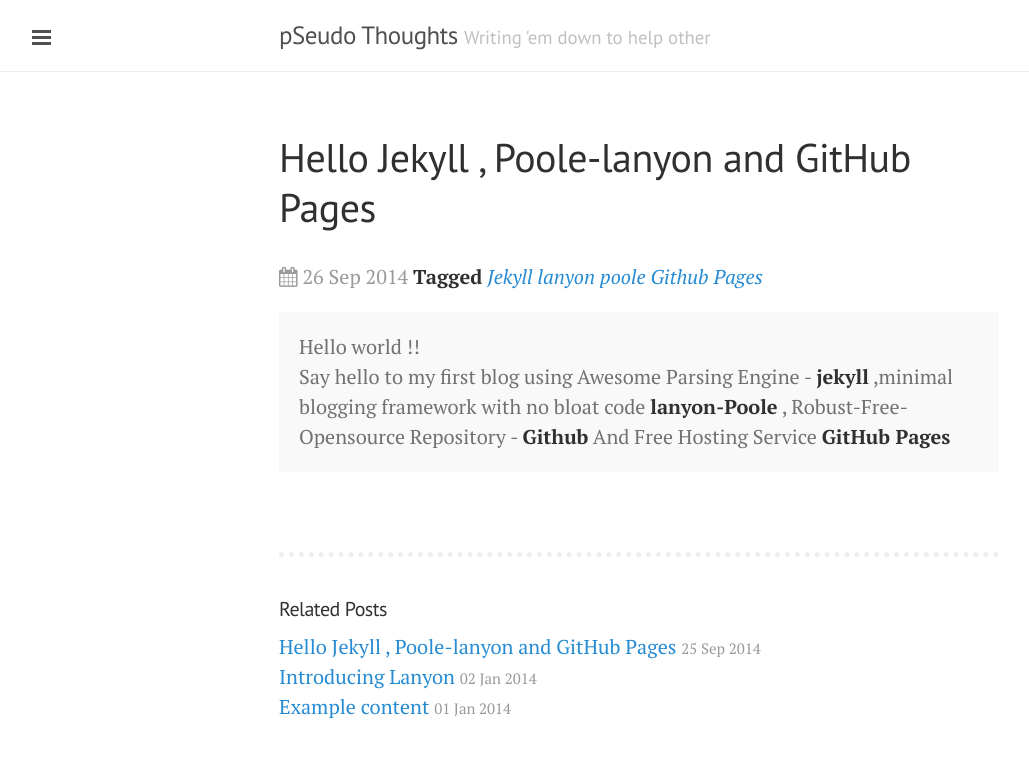
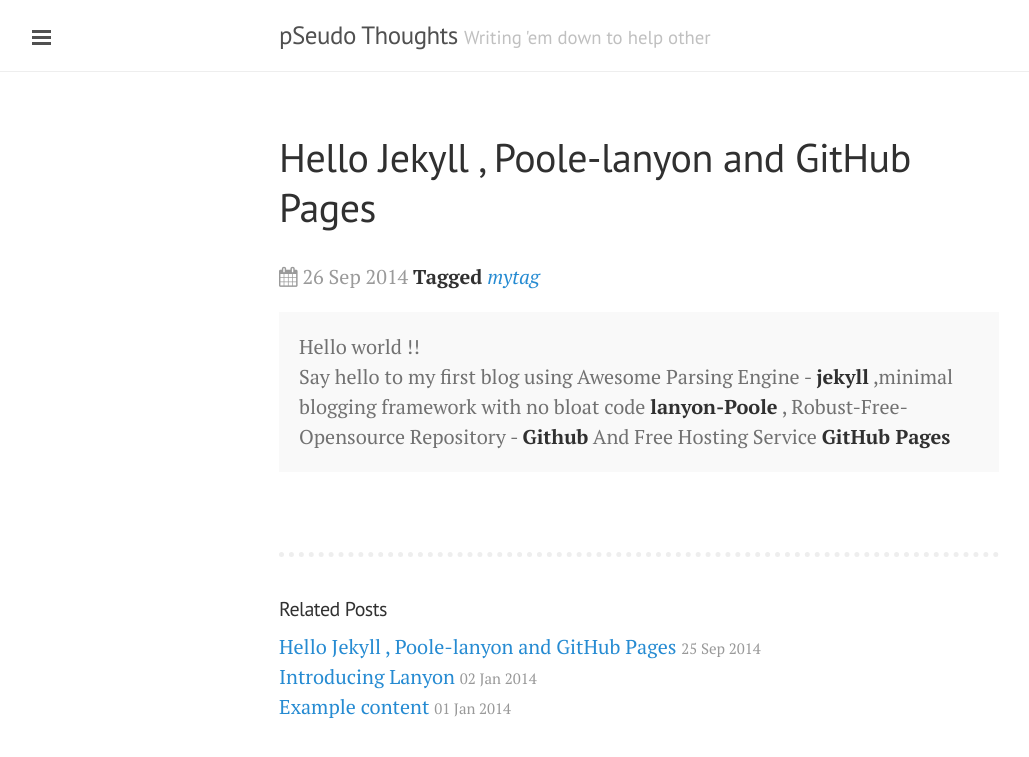
Before and after one commit to DharmeshPandav/dharmeshpandav.github.io, a Jekyll site: the page built from _posts/2014-09-26-Hello jekyll.md, in a window 1280 px wide. Shown: the top 757 px of the page, without its empty margins (1-1030 px from the left). Built offline with Jekyll 4.4.1, drawn with Linux system fonts in a browser that asks for light colours; nearby versions of some CDN libraries; Markdown is read by kramdown in place of the engine named in the settings.

Commit message:
changed config

```diff
--- a/_posts/2014-09-26-Hello jekyll.md
+++ b/_posts/2014-09-26-Hello jekyll.md
@@ -2,11 +2,8 @@
 layout: post
 title : Hello Jekyll , Poole-lanyon and GitHub Pages
 tags:
-- Jekyll
-- lanyon
-- poole
-- Github Pages
-permalink: hello-jekyll
+- mytag
+permalink: hello-jekyll2
 ---
 
 <div class="message">
```
